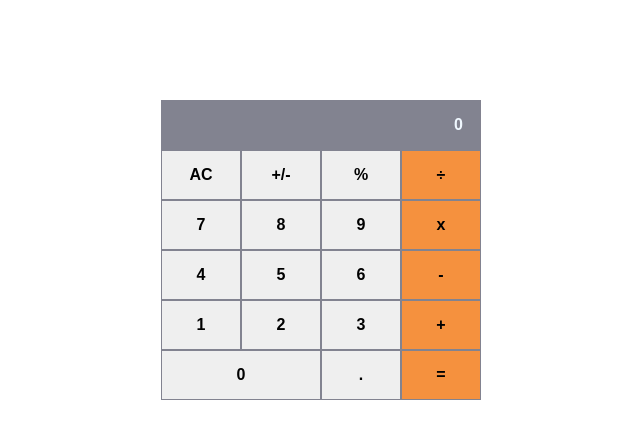
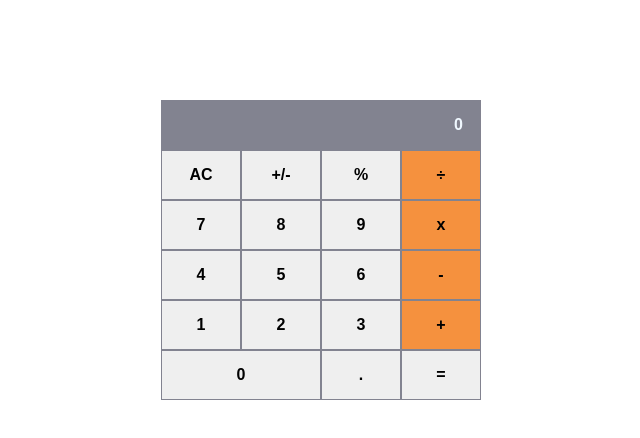
Before and after one commit to momo-87/math-magicians, a React (Create React App) app: page / in a window 1280 px wide. Shown: the top 438 px of the page, without its empty margins (319-959 px from the left). Built offline with nearby package versions, Linux system fonts and the light colour scheme.

Commit message:
Removing button container

```diff
--- a/package.json
+++ b/package.json
@@ -6,6 +6,7 @@
     "@testing-library/jest-dom": "^5.16.5",
     "@testing-library/react": "^13.4.0",
     "@testing-library/user-event": "^13.5.0",
+    "big.js": "^6.2.1",
     "react": "^18.2.0",
     "react-dom": "^18.2.0",
     "react-scripts": "5.0.1",
--- a/src/App.css
+++ b/src/App.css
@@ -50,16 +50,11 @@ input.input:focus {
   padding-right: 1%;
 }
 
-div.zero {
+button.zero {
   grid-column: 1/3;
 }
 
-div.number-btn button,
-div.AC-box button,
-div.plus-minus-box button,
-div.operator-btn button,
-div.dot-box button,
-div.percentage-box button {
+.btn {
   width: 100%;
   height: 50px;
   font-weight: bolder;
@@ -67,6 +62,9 @@ div.percentage-box button {
   border: 1px solid #828390;
 }
 
-div.operator-btn button {
+.division,
+.multiplication,
+.soustraction,
+.addition {
   background-color: #f5913e;
 }
--- a/src/App.js
+++ b/src/App.js
@@ -1,11 +1,11 @@
 import './App.css';
-import CalculatorDesign from './components/Calculator';
+import Calculator from './components/Calculator';
 
 function App() {
   return (
     <div className="App">
       <h1>Math Magicians</h1>
-      <CalculatorDesign />
+      <Calculator />
     </div>
   );
 }
--- a/src/components/Calculator.js
+++ b/src/components/Calculator.js
@@ -1,34 +1,52 @@
-const CalculatorDesign = () => {
-  const Input = () => (<div className="input-box"><input className="input" type="number" placeholder="0" /></div>);
-  const Buttons = () => (
-    <>
-      <div className="AC-box"><button className="AC-btn" type="button">AC</button></div>
-      <div className="plus-minus-box"><button className="plus-minus-btn" type="button">+/-</button></div>
-      <div className="percentage-box"><button className="percentage-btn" type="button">%</button></div>
-      <div className="operator-btn"><button className="division" type="button">÷</button></div>
-      <div className="number-btn"><button className="number-btn" type="button">7</button></div>
-      <div className="number-btn"><button className="number-btn" type="button">8</button></div>
-      <div className="number-btn"><button className="number-btn" type="button">9</button></div>
-      <div className="operator-btn"><button className="multiplication" type="button">x</button></div>
-      <div className="number-btn"><button className="number-btn" type="button">4</button></div>
-      <div className="number-btn"><button className="number-btn" type="button">5</button></div>
-      <div className="number-btn"><button className="number-btn" type="button">6</button></div>
-      <div className="operator-btn"><button className="soustraction" type="button">-</button></div>
-      <div className="number-btn"><button className="number-btn" type="button">1</button></div>
-      <div className="number-btn"><button className="number-btn" type="button">2</button></div>
-      <div className="number-btn"><button className="number-btn" type="button">3</button></div>
-      <div className="operator-btn"><button className="addition" type="button">+</button></div>
-      <div className="number-btn zero"><button className="zero" type="button">0</button></div>
-      <div className="dot-box"><button className="dot" type="button">.</button></div>
-      <div className="operator-btn"><button className="equal" type="button">=</button></div>
-    </>
-  );
+// import { useState } from 'react';
+// import calculate from '../logic/calculate';
 
-  return (
-    <div className="wrapper">
-      <Input />
-      <Buttons />
-    </div>
-  );
-};
-export default CalculatorDesign;
+const Calculator = () => (
+  // const [obj, setObject] = useState({ total: '', next: '', operation: '' });
+
+  <div className="wrapper">
+    <Input />
+    <ACBtn name="AC" />
+    <PlusMinusBtn name="+/-" />
+    <ModuloBtn name="%" />
+    <DivisionBtn name="÷" />
+    <SevenBtn name="7" />
+    <EightBtn name="8" />
+    <NineBtn name="9" />
+    <MultiplicationBtn name="x" />
+    <FourBtn name="4" />
+    <FiveBtn name="5" />
+    <SixBtn name="6" />
+    <MinusBtn name="-" />
+    <OneBtn name="1" />
+    <TwoBtn name="2" />
+    <ThreeBtn name="3" />
+    <PlusBtn name="+" />
+    <ZeroBtn name="0" />
+    <DotBtn name="." />
+    <EqualBtn name="=" />
+  </div>
+);
+
+// onClick={calculate(obj, props.name)}
+const Input = () => (<div className="input-box"><input className="input" type="number" placeholder="0" /></div>);
+const ACBtn = () => (<button className=" btn AC-btn" type="button">AC</button>);
+const PlusMinusBtn = () => (<button className="btn plus-minus-btn" type="button">+/-</button>);
+const ModuloBtn = () => (<button className="btn percentage-btn" type="button">%</button>);
+const DivisionBtn = () => (<button className="btn division" type="button">÷</button>);
+const SevenBtn = () => (<button className="btn number-btn" type="button">7</button>);
+const EightBtn = () => (<button className="btn number-btn" type="button">8</button>);
+const NineBtn = () => (<button className="btn number-btn" type="button">9</button>);
+const MultiplicationBtn = () => (<button className="btn multiplication" type="button">x</button>);
+const FourBtn = () => (<button className="btn number-btn" type="button">4</button>);
+const FiveBtn = () => (<button className="btn number-btn" type="button">5</button>);
+const SixBtn = () => (<button className="btn number-btn" type="button">6</button>);
+const MinusBtn = () => (<button className="btn soustraction" type="button">-</button>);
+const OneBtn = () => (<button className="btn number-btn" type="button">1</button>);
+const TwoBtn = () => (<button className="btn number-btn" type="button">2</button>);
+const ThreeBtn = () => (<button className="btn number-btn" type="button">3</button>);
+const PlusBtn = () => (<button className="btn addition" type="button">+</button>);
+const ZeroBtn = () => (<button className="btn zero" type="button">0</button>);
+const DotBtn = () => (<button className="btn dot" type="button">.</button>);
+const EqualBtn = () => (<button className="btn equal" type="button">=</button>);
+export default Calculator;
--- /dev/null
+++ b/src/logic/calculate.js
@@ -0,0 +1,133 @@
+import operate from './operate';
+
+function isNumber(item) {
+  return !!item.match(/[0-9]+/);
+}
+
+/**
+ * Given a button name and a calculator data object, return an updated
+ * calculator data object.
+ *
+ * Calculator data object contains:
+ *   total:s      the running total
+ *   next:String       the next number to be operated on with the total
+ *   operation:String  +, -, etc.
+ */
+export default function calculate(obj, buttonName) {
+  if (buttonName === 'AC') {
+    return {
+      total: null,
+      next: null,
+      operation: null,
+    };
+  }
+
+  if (isNumber(buttonName)) {
+    if (buttonName === '0' && obj.next === '0') {
+      return {};
+    }
+    // If there is an operation, update next
+    if (obj.operation) {
+      if (obj.next && obj.next !== '0') {
+        return { ...obj, next: obj.next + buttonName };
+      }
+      return { ...obj, next: buttonName };
+    }
+    // If there is no operation, update next and clear the value
+    if (obj.next && obj.next !== '0') {
+      return {
+        next: obj.next + buttonName,
+        total: null,
+      };
+    }
+    return {
+      next: buttonName,
+      total: null,
+    };
+  }
+
+  if (buttonName === '.') {
+    if (obj.next) {
+      if (obj.next.includes('.')) {
+        return { ...obj };
+      }
+      return { ...obj, next: `${obj.next}.` };
+    }
+    if (obj.operation) {
+      return { ...obj, next: '0.' };
+    }
+    if (obj.total) {
+      if (obj.total.includes('.')) {
+        return {};
+      }
+      return { ...obj, next: `${obj.total}.` };
+    }
+    return { ...obj, next: '0.' };
+  }
+
+  if (buttonName === '=') {
+    if (obj.next && obj.operation) {
+      return {
+        total: operate(obj.total, obj.next, obj.operation),
+        next: null,
+        operation: null,
+      };
+    }
+    // '=' with no operation, nothing to do
+    return {};
+  }
+
+  if (buttonName === '+/-') {
+    if (obj.next) {
+      return { ...obj, next: (-1 * parseFloat(obj.next)).toString() };
+    }
+    if (obj.total) {
+      return { ...obj, total: (-1 * parseFloat(obj.total)).toString() };
+    }
+    return {};
+  }
+
+  // Button must be an operation
+
+  // When the user presses an operation button without having entered
+  // a number first, do nothing.
+  // if (!obj.next && !obj.total) {
+  //   return {};
+  // }
+
+  // User pressed an operation after pressing '='
+  if (!obj.next && obj.total && !obj.operation) {
+    return { ...obj, operation: buttonName };
+  }
+
+  // User pressed an operation button and there is an existing operation
+  if (obj.operation) {
+    if (obj.total && !obj.next) {
+      return { ...obj, operation: buttonName };
+    }
+
+    if (!obj.total) {
+      return { total: 0, operation: buttonName };
+    }
+
+    return {
+      total: operate(obj.total, obj.next, obj.operation),
+      next: null,
+      operation: buttonName,
+    };
+  }
+
+  // no operation yet, but the user typed one
+
+  // The user hasn't typed a number yet, just save the operation
+  if (!obj.next) {
+    return { operation: buttonName };
+  }
+
+  // save the operation and shift 'next' into 'total'
+  return {
+    total: obj.next,
+    next: null,
+    operation: buttonName,
+  };
+}
```
Also changed, not shown: src/logic/operate.js (added, +30 -0 lines), 1 other file (tests, documents, lock files or other folders).
